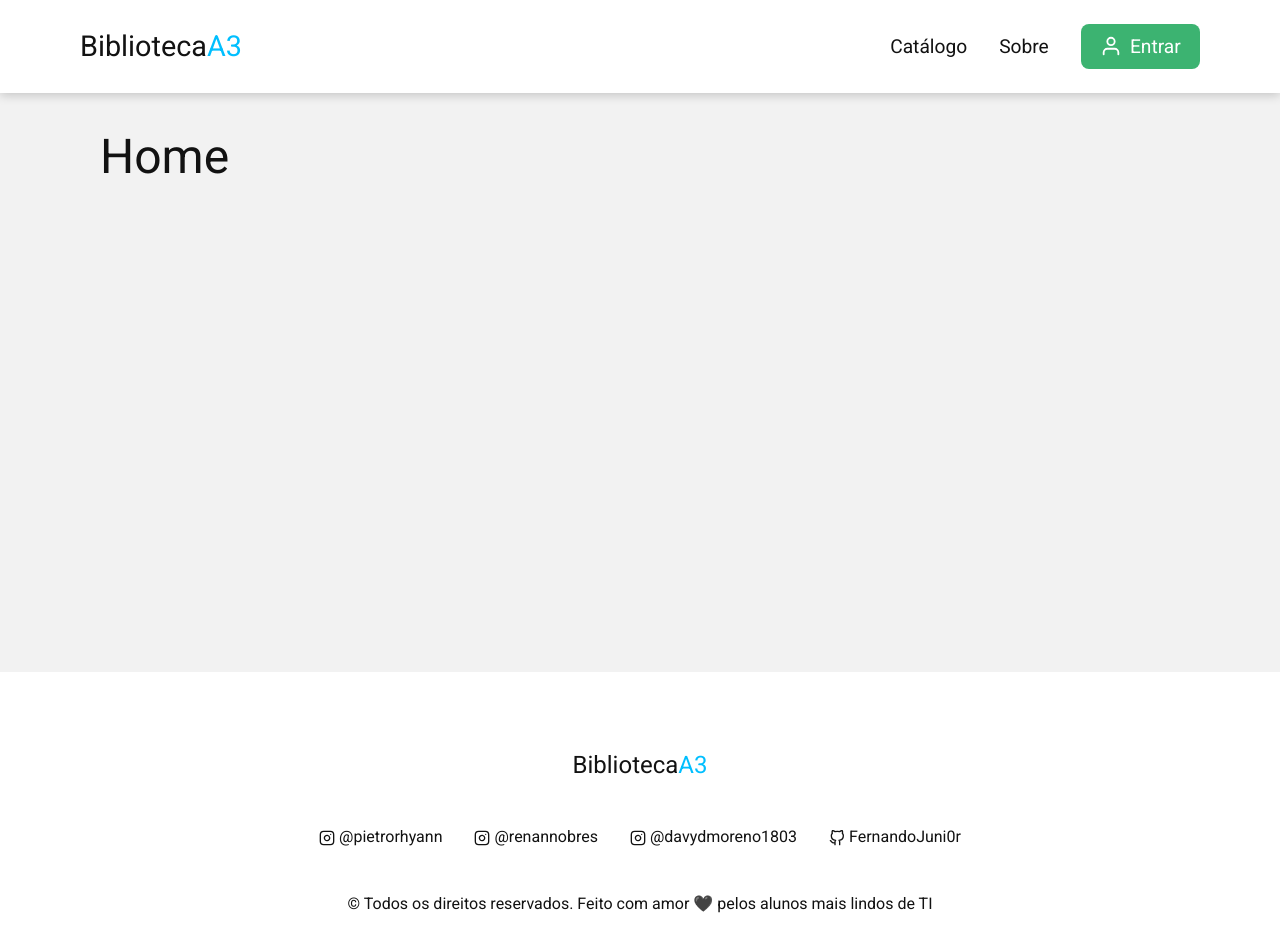
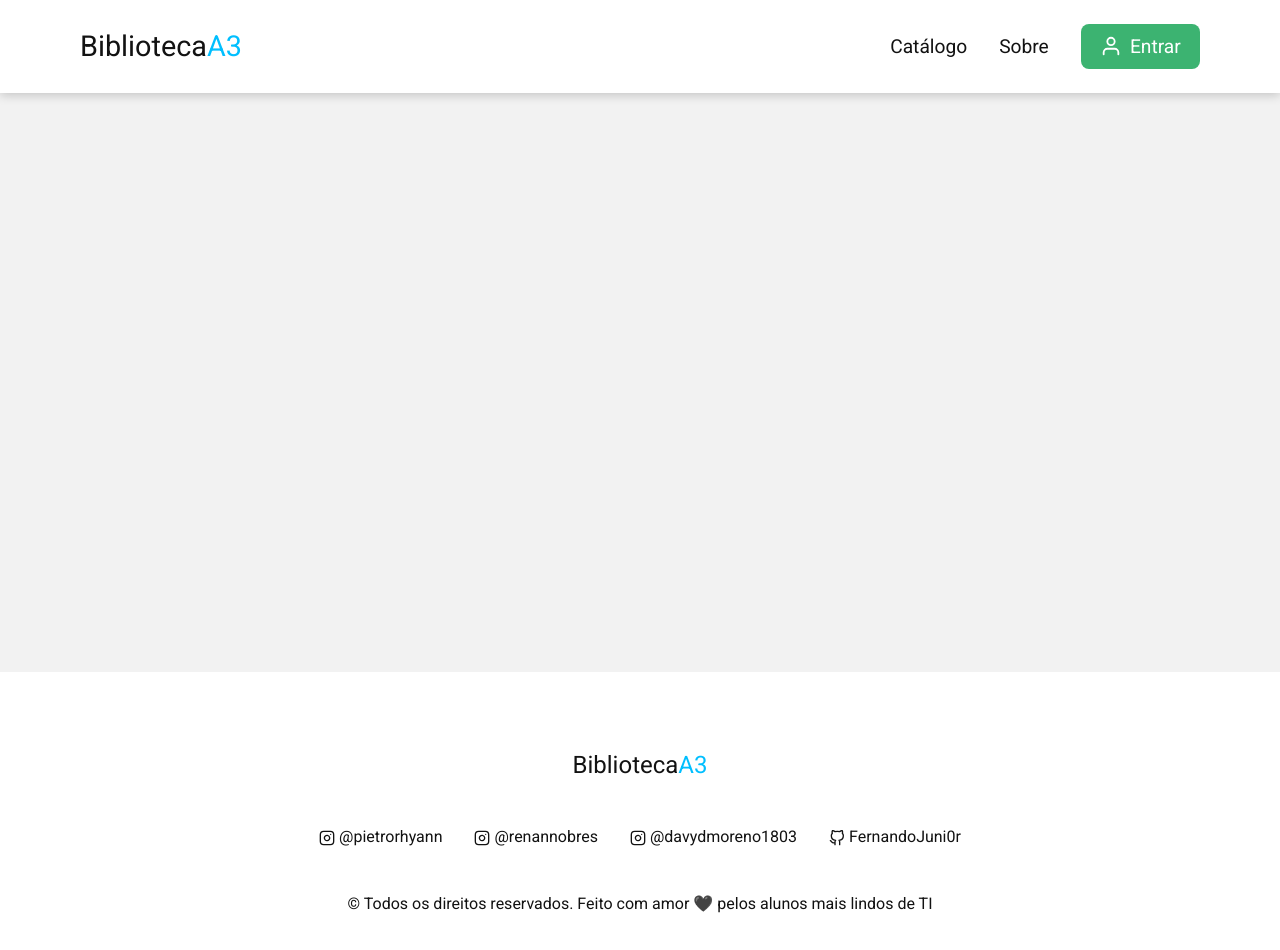
Before and after one commit to PietroRhyan/biblioteca-a3, a React (Create React App) app: page / in a window 1280 px wide. Shown: the top 950 px of the page. Built offline with nearby package versions, Linux system fonts and the light colour scheme.

Commit message:
Teste do David

```diff
--- a/src/pages/Home/index.js
+++ b/src/pages/Home/index.js
@@ -10,7 +10,8 @@ export function Home() {
 
       <div className="container">
         <section>
-          <h1>Home</h1>
+          <h1></h1>
+
         </section>
       </div>
 
--- a/src/pages/Home/styles.css
+++ b/src/pages/Home/styles.css
@@ -1,3 +1,5 @@
 section {
   height: 60vh;
 }
+h1{
+  font-style: garamond;}
```
Also changed, not shown: 2 other files (tests, documents, lock files or other folders).
